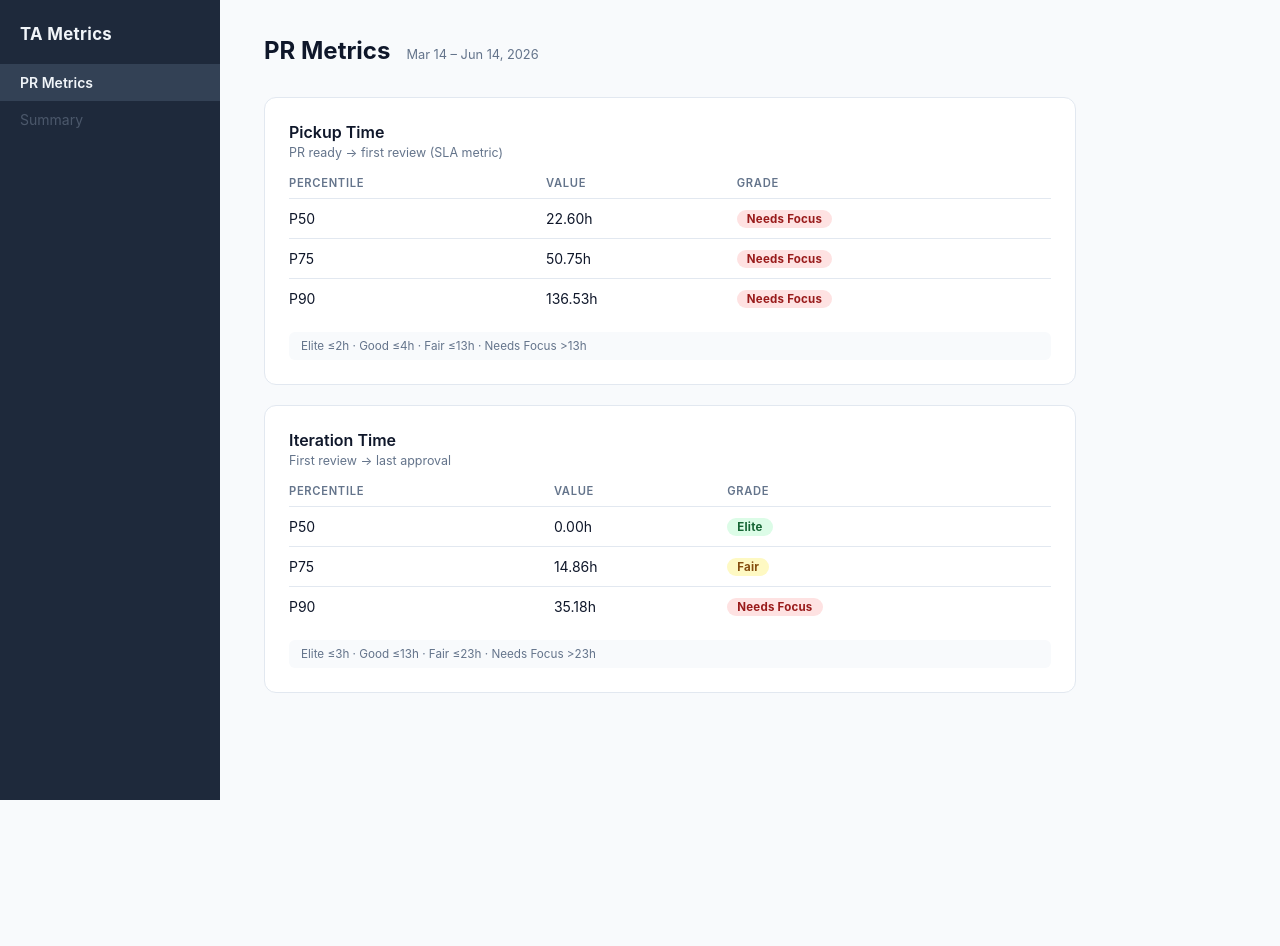
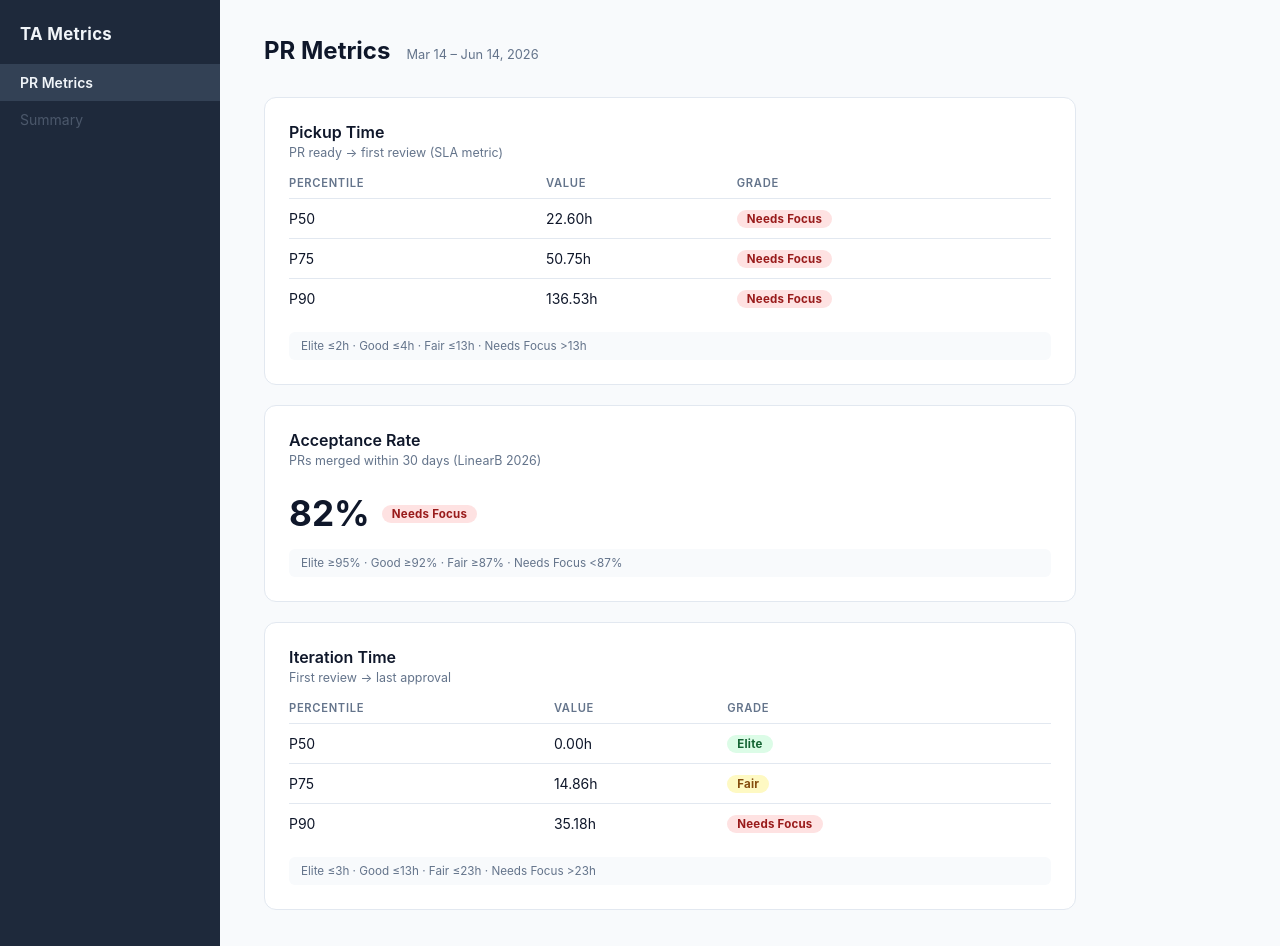
Before and after one commit to mpantic-tricentis/ta-metrics-eng, a website: page site/pr-metrics.html in a window 1280 px wide. Before the commit the page ends 800 px from the top, so only its background shows below. Drawn offline with Linux system fonts and the light colour scheme.

Commit message:
feat: add Acceptance Rate card (higher-is-better metric)
Adds the Acceptance Rate card as a single-value display rather than a
percentile table, exercising the higher-is-better direction in gradeValue
and the renderSingleCard rendering path.

LinearB 2026 thresholds: Elite ≥95%, Good ≥92%, Fair ≥87%, Needs Focus <87%.
The same gradeValue helper and CARDS config pattern are reused — the only
additions are a containerId field and the renderSingleCard function.

Co-Authored-By: Claude Sonnet 4.6 <noreply@anthropic.com>

```diff
--- a/site/assets/js/pr-metrics.js
+++ b/site/assets/js/pr-metrics.js
@@ -17,6 +17,14 @@
       ladderTestId: 'iteration-ladder',
       percentiles: ['p50', 'p75', 'p90'],
       fmt: function (v) { return v.toFixed(2) + 'h'; }
+    },
+    {
+      metricKey: 'acceptance_rate_30d',
+      containerId: 'acceptance-rate-value',
+      testIdPrefix: 'acceptance',
+      ladderTestId: 'acceptance-ladder',
+      percentiles: null,
+      fmt: function (v) { return Math.round(v * 100) + '%'; }
     }
   ];
 
@@ -55,8 +63,25 @@
     tbody.innerHTML = html;
   }
 
+  function renderSingleCard(card, row, benchmarks) {
+    var container = document.getElementById(card.containerId);
+    if (!container) return;
+    var config = benchmarks[card.metricKey] || null;
+    var value = row[card.metricKey];
+    var hasValue = value !== undefined && value !== null;
+    var grade = (hasValue && config) ? gradeValue(card.metricKey, value, benchmarks) : { tier: null, cssClass: '' };
+    container.innerHTML = hasValue
+      ? '<span class="single-metric-number" data-testid="' + card.testIdPrefix + '-value">' + card.fmt(value) + '</span>' +
+        (grade.tier ? '<span class="tier-chip ' + grade.cssClass + '" data-testid="' + card.testIdPrefix + '-chip">' + grade.tier + '</span>' : '')
+      : '<span>—</span>';
+  }
+
   function renderCard(card, row, benchmarks) {
-    renderPercentileCard(card, row, benchmarks);
+    if (card.percentiles) {
+      renderPercentileCard(card, row, benchmarks);
+    } else {
+      renderSingleCard(card, row, benchmarks);
+    }
     var config = benchmarks[card.metricKey] || null;
     var legend = document.querySelector('[data-testid="' + card.ladderTestId + '"]');
     if (legend && config) {
--- a/site/pr-metrics.html
+++ b/site/pr-metrics.html
@@ -41,6 +41,16 @@
         <div class="ladder-legend" data-testid="pickup-ladder"></div>
       </div>
 
+      <!-- Acceptance Rate -->
+      <div class="metric-card" data-testid="card-acceptance-rate">
+        <div class="card-header">
+          <h2 class="card-title">Acceptance Rate</h2>
+          <p class="card-subtitle">PRs merged within 30 days (LinearB 2026)</p>
+        </div>
+        <div class="single-metric-display" id="acceptance-rate-value"></div>
+        <div class="ladder-legend" data-testid="acceptance-ladder"></div>
+      </div>
+
       <!-- Iteration Time -->
       <div class="metric-card" data-testid="card-iteration-time">
         <div class="card-header">
```
Also changed, not shown: tests/e2e/slice4.spec.ts (added, +105 -0 lines).
